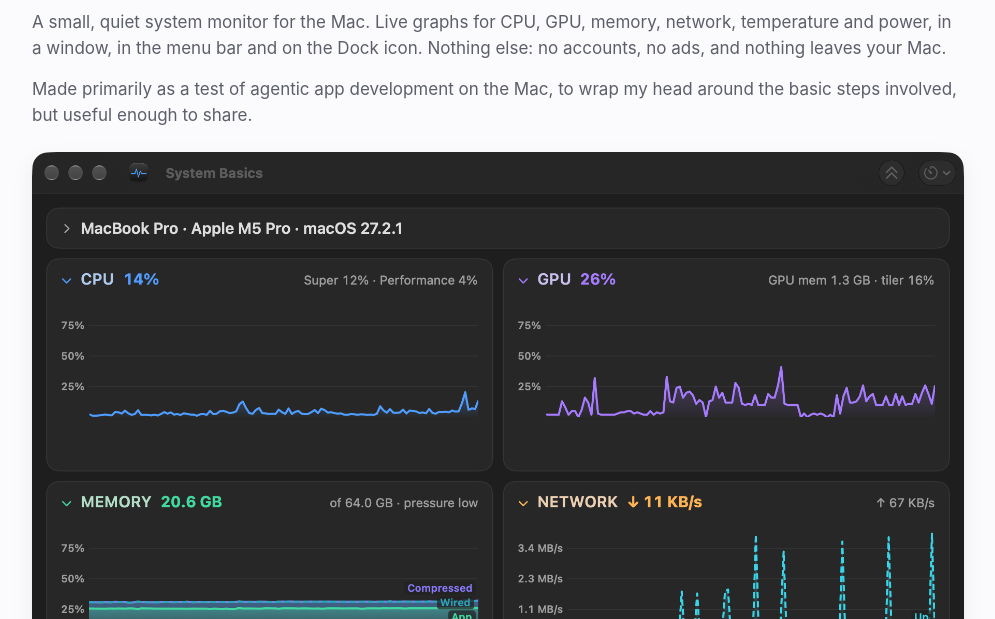
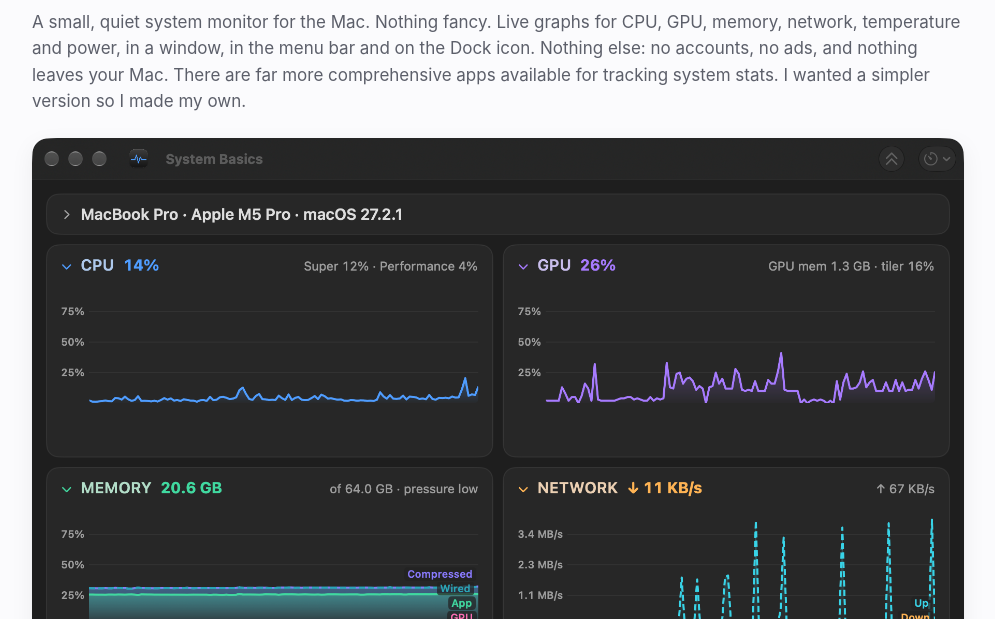
Before and after one commit to tcrowson/homebrew-tap, a plain HTML site: page docs/system-basics/index.html in a window 1280 px wide. Shown: the part 181-800 px from the top of the page, without its empty margins (142-1137 px from the left). Drawn offline with Linux system fonts and the light colour scheme.

Commit message:
Rewrite the System Basics intro
Co-Authored-By: Claude Opus 5.5 <noreply@anthropic.com>

```diff
--- a/docs/system-basics/index.html
+++ b/docs/system-basics/index.html
@@ -19,8 +19,7 @@
 
 <main class="wrap">
   <h1 class="app-title"><img src="img/icon.png" alt="" width="128" height="128">System Basics</h1>
-  <p class="lede">A small, quiet system monitor for the Mac. Live graphs for CPU, GPU, memory, network, temperature and power, in a window, in the menu bar and on the Dock icon. Nothing else: no accounts, no ads, and nothing leaves your Mac.</p>
-  <p class="dim">Made primarily as a test of agentic app development on the Mac, to wrap my head around the basic steps involved, but useful enough to share.</p>
+  <p class="lede">A small, quiet system monitor for the Mac. Nothing fancy. Live graphs for CPU, GPU, memory, network, temperature and power, in a window, in the menu bar and on the Dock icon. Nothing else: no accounts, no ads, and nothing leaves your Mac. There are far more comprehensive apps available for tracking system stats. I wanted a simpler version so I made my own.</p>
 
   <figure>
     <img src="img/window.png" alt="The System Basics window: CPU, GPU, memory, network, temperature, power, top processes, disk and per-core cards">
```
